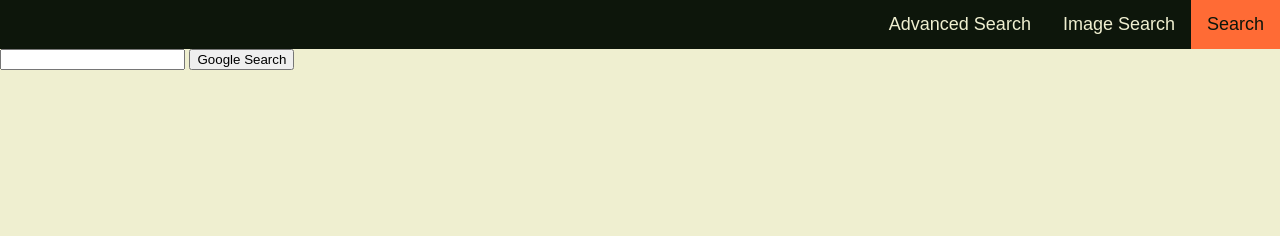
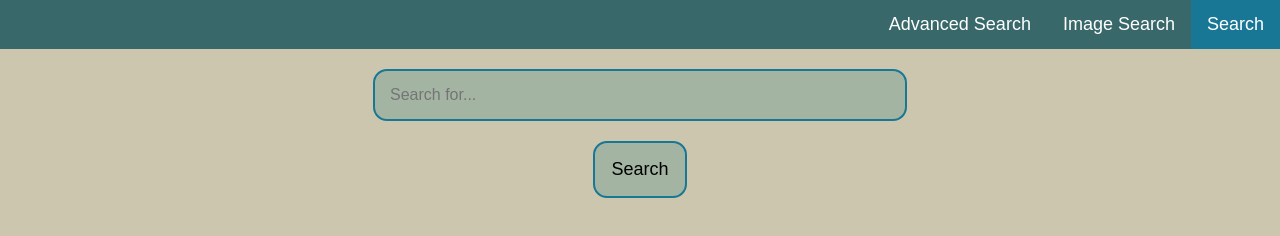
Before and after one commit to jacobwow1/cs50_w, a plain HTML site: page search/index.html in a window 1280 px wide. Drawn offline with Linux system fonts and the light colour scheme.

Commit message:
Changed design

```diff
--- a/search/index.html
+++ b/search/index.html
@@ -1,7 +1,6 @@
 <!DOCTYPE html>
 <html lang="en">
     <head>
-        <meta name="viewport" content="width=device-width, initial-scale=1.0">
         <title>Search</title>
         <link rel="stylesheet" href="style.css">
     </head>
@@ -14,8 +13,9 @@
         </div>
 
         <form action="https://www.google.com/search">
-            <input type="text" name="q">
-            <input type="submit" value="Google Search">
+            <input type="text" class="input-text" placeholder="Search for..." name="q">
+            <input type="submit" class="button-center" value="Search">
         </form>
+
     </body>
 </html>
--- a/search/style.css
+++ b/search/style.css
@@ -1,17 +1,17 @@
 body {
     margin: 0;
-    background-color:#EFEFD0;
+    background-color:#CDC6AE;
     font-family: Arial, Helvetica, sans-serif;
 }
 
 .navbar {
     overflow: hidden;
-    background-color: #0D160B;
+    background-color: #38686A;
 }
 
 .navbar a {
     float: right;
-    color: #EFEFD0;
+    color: white;
     text-align: center;
     padding: 14px 16px;
     text-decoration: none;
@@ -19,11 +19,39 @@ body {
 }
 
 .navbar a:hover {
-    background-color: #646F4B;
-    color: #0D160B;
+    background-color: #2589BD;
+    color: black;
 }
 
 .navbar a.active {
-    background-color: #FF6B35;
-    color: #0D160B;
+    background-color: #187795;
+    color: white;
 }
+
+form {
+    display: flex;
+    flex-direction: column;
+    align-items: center;
+    gap: 20px;
+    margin: 20px;
+}
+
+.input-text {
+    border-radius: 14px;
+    border: 2px solid #187795;
+    background-color: #A3B4A2;
+    color: black;
+    padding: 15px;
+    width: 500px;
+    height: 18px;
+    font-size: 16px;
+}
+
+.button-center {
+    border-radius: 14px;
+    padding: 16px;
+    font-size: 18px;
+    background-color: #A3B4A2;
+    border: 2px solid #187795;
+    color: black;
+}
```
